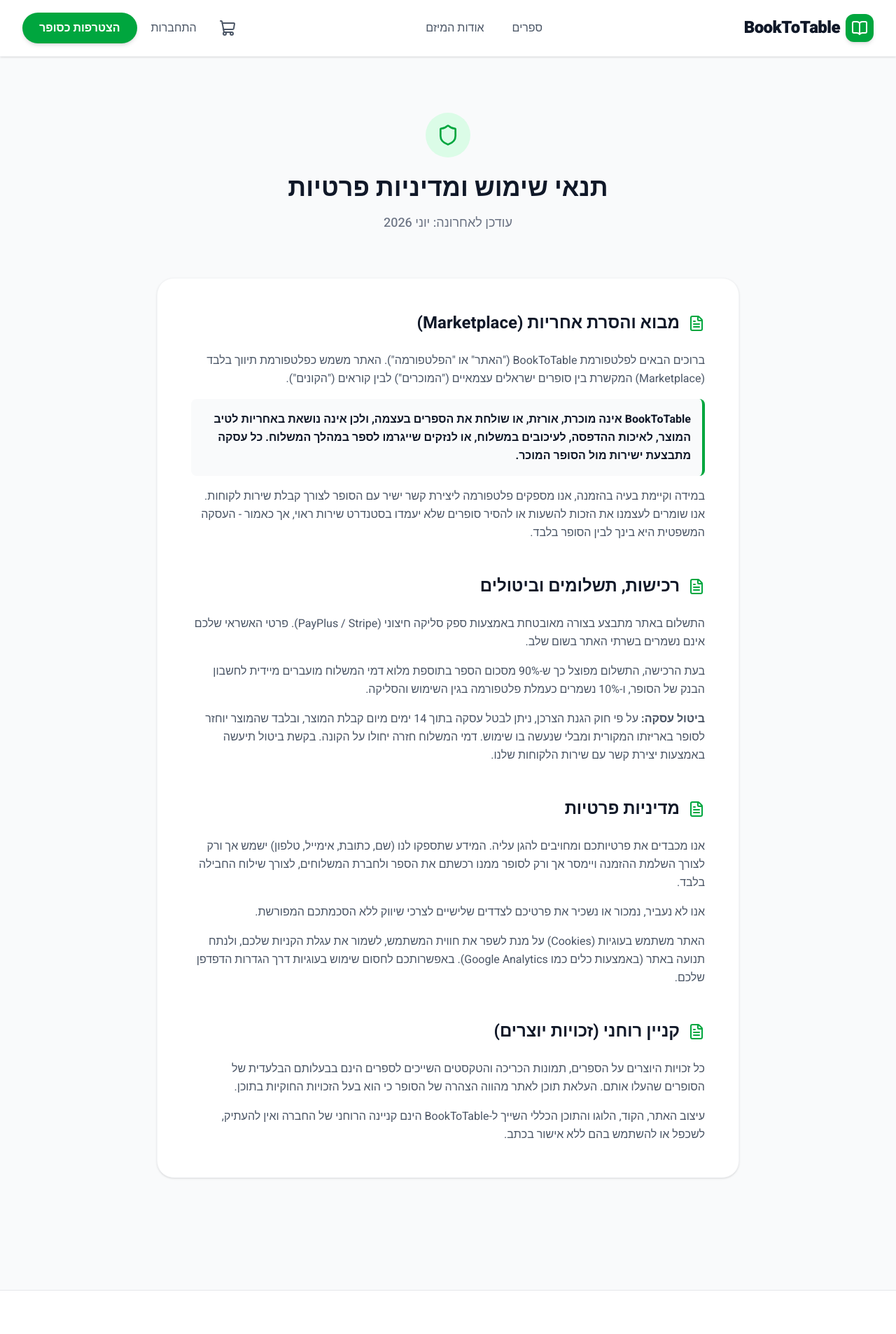
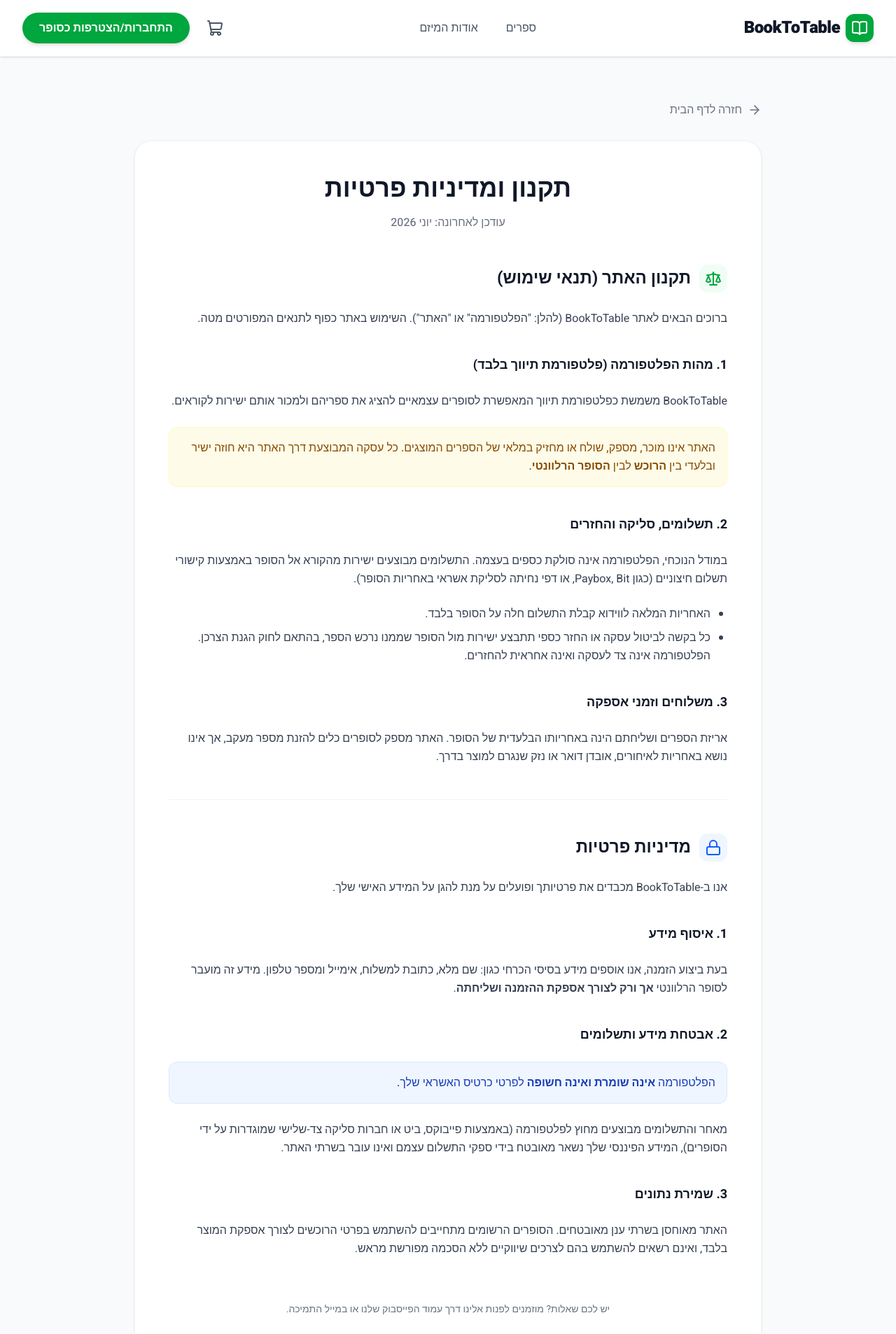
Before and after one commit to NoamLe17/BookToTable, a Next.js app: page /legal in a window 1280 px wide. Shown: the top 1906 px of the page at 70% size. Built offline with nearby package versions, Linux system fonts and the light colour scheme; no server answers.

Commit message:
Production Polish: Security, SEO, Legal, and new Hero section

```diff
--- a/src/app/legal/page.tsx
+++ b/src/app/legal/page.tsx
@@ -1,86 +1,89 @@
 import React from 'react';
-import { Shield, FileText } from 'lucide-react';
+import Link from 'next/link';
+import { ArrowRight, ShieldCheck, Scale, Lock } from 'lucide-react';
+
+export const metadata = {
+  title: 'תקנון ומדיניות פרטיות | BookToTable',
+  description: 'תקנון האתר, תנאי שימוש ומדיניות פרטיות של פלטפורמת BookToTable.',
+};
 
 export default function LegalPage() {
   return (
-    <div className="min-h-screen bg-gray-50 py-20">
-      <div className="max-w-4xl mx-auto px-4 sm:px-6 lg:px-8">
+    <div className="bg-gray-50 min-h-screen py-16 px-4">
+      <div className="max-w-4xl mx-auto">
+        <Link href="/" className="inline-flex items-center text-gray-500 hover:text-green-600 transition-colors mb-8 font-medium">
+          <ArrowRight className="ml-2" size={20} />
+          חזרה לדף הבית
+        </Link>
 
-        <div className="text-center mb-16">
-          <div className="w-16 h-16 bg-green-100 rounded-full flex items-center justify-center mx-auto mb-6 text-green-600">
-            <Shield size={32} />
+        <div className="bg-white rounded-3xl shadow-sm border border-gray-100 p-8 md:p-12">
+
+          <div className="text-center mb-12">
+            <h1 className="text-4xl font-black text-gray-900 mb-4">תקנון ומדיניות פרטיות</h1>
+            <p className="text-gray-500 font-medium">עודכן לאחרונה: יוני 2026</p>
           </div>
-          <h1 className="text-4xl font-black text-gray-900 mb-4">תנאי שימוש ומדיניות פרטיות</h1>
-          <p className="text-lg text-gray-500 font-medium">עודכן לאחרונה: יוני 2026</p>
-        </div>
 
-        <div className="bg-white rounded-3xl shadow-sm border border-gray-100 p-8 md:p-12 space-y-12">
+          {/* TOS Section */}
+          <section className="mb-12">
+            <div className="flex items-center gap-3 mb-6">
+              <div className="w-10 h-10 bg-green-50 text-green-600 rounded-xl flex items-center justify-center shrink-0">
+                <Scale size={24} />
+              </div>
+              <h2 className="text-2xl font-bold text-gray-900">תקנון האתר (תנאי שימוש)</h2>
+            </div>
 
-          <section>
-            <h2 className="text-2xl font-bold text-gray-900 mb-6 flex items-center gap-3">
-              <FileText className="text-green-600" /> מבוא והסרת אחריות (Marketplace)
-            </h2>
-            <div className="space-y-4 text-gray-600 leading-relaxed">
-              <p>
-                ברוכים הבאים לפלטפורמת BookToTable ("האתר" או "הפלטפורמה"). האתר משמש כפלטפורמת תיווך בלבד (Marketplace) המקשרת בין סופרים ישראלים עצמאיים ("המוכרים") לבין קוראים ("הקונים").
-              </p>
-              <p className="font-bold text-gray-900 bg-gray-50 p-4 rounded-lg border-r-4 border-green-600">
-                BookToTable אינה מוכרת, אורזת, או שולחת את הספרים בעצמה, ולכן אינה נושאת באחריות לטיב המוצר, לאיכות ההדפסה, לעיכובים במשלוח, או לנזקים שייגרמו לספר במהלך המשלוח. כל עסקה מתבצעת ישירות מול הסופר המוכר.
-              </p>
-              <p>
-                במידה וקיימת בעיה בהזמנה, אנו מספקים פלטפורמה ליצירת קשר ישיר עם הסופר לצורך קבלת שירות לקוחות. אנו שומרים לעצמנו את הזכות להשעות או להסיר סופרים שלא יעמדו בסטנדרט שירות ראוי, אך כאמור - העסקה המשפטית היא בינך לבין הסופר בלבד.
-              </p>
+            <div className="space-y-6 text-gray-700 leading-relaxed text-sm md:text-base">
+              <p>ברוכים הבאים לאתר BookToTable (להלן: "הפלטפורמה" או "האתר"). השימוש באתר כפוף לתנאים המפורטים מטה.</p>
+
+              <h3 className="font-bold text-gray-900 text-lg pt-4">1. מהות הפלטפורמה (פלטפורמת תיווך בלבד)</h3>
+              <p>BookToTable משמשת כפלטפורמת תיווך המאפשרת לסופרים עצמאיים להציג את ספריהם ולמכור אותם ישירות לקוראים.</p>
+              <div className="bg-yellow-50 border border-yellow-100 p-4 rounded-xl text-yellow-800 font-medium">
+                האתר אינו מוכר, מספק, שולח או מחזיק במלאי של הספרים המוצגים. כל עסקה המבוצעת דרך האתר היא חוזה ישיר ובלעדי בין <strong>הרוכש</strong> לבין <strong>הסופר הרלוונטי</strong>.
+              </div>
+
+              <h3 className="font-bold text-gray-900 text-lg pt-4">2. תשלומים, סליקה והחזרים</h3>
+              <p>במודל הנוכחי, הפלטפורמה אינה סולקת כספים בעצמה. התשלומים מבוצעים ישירות מהקורא אל הסופר באמצעות קישורי תשלום חיצוניים (כגון Paybox, Bit, או דפי נחיתה לסליקת אשראי באחריות הסופר).</p>
+              <ul className="list-disc pr-6 space-y-2">
+                <li>האחריות המלאה לווידוא קבלת התשלום חלה על הסופר בלבד.</li>
+                <li>כל בקשה לביטול עסקה או החזר כספי תתבצע ישירות מול הסופר שממנו נרכש הספר, בהתאם לחוק הגנת הצרכן. הפלטפורמה אינה צד לעסקה ואינה אחראית להחזרים.</li>
+              </ul>
+
+              <h3 className="font-bold text-gray-900 text-lg pt-4">3. משלוחים וזמני אספקה</h3>
+              <p>אריזת הספרים ושליחתם הינה באחריותו הבלעדית של הסופר. האתר מספק לסופרים כלים להזנת מספר מעקב, אך אינו נושא באחריות לאיחורים, אובדן דואר או נזק שנגרם למוצר בדרך.</p>
             </div>
           </section>
 
+          <hr className="border-gray-100 my-12" />
+
+          {/* Privacy Policy Section */}
           <section>
-            <h2 className="text-2xl font-bold text-gray-900 mb-6 flex items-center gap-3">
-              <FileText className="text-green-600" /> רכישות, תשלומים וביטולים
-            </h2>
-            <div className="space-y-4 text-gray-600 leading-relaxed">
-              <p>
-                התשלום באתר מתבצע בצורה מאובטחת באמצעות ספק סליקה חיצוני (PayPlus / Stripe). פרטי האשראי שלכם אינם נשמרים בשרתי האתר בשום שלב.
-              </p>
-              <p>
-                בעת הרכישה, התשלום מפוצל כך ש-90% מסכום הספר בתוספת מלוא דמי המשלוח מועברים מיידית לחשבון הבנק של הסופר, ו-10% נשמרים כעמלת פלטפורמה בגין השימוש והסליקה.
-              </p>
-              <p>
-                <strong>ביטול עסקה:</strong> על פי חוק הגנת הצרכן, ניתן לבטל עסקה בתוך 14 ימים מיום קבלת המוצר, ובלבד שהמוצר יוחזר לסופר באריזתו המקורית ומבלי שנעשה בו שימוש. דמי המשלוח חזרה יחולו על הקונה. בקשת ביטול תיעשה באמצעות יצירת קשר עם שירות הלקוחות שלנו.
-              </p>
+            <div className="flex items-center gap-3 mb-6">
+              <div className="w-10 h-10 bg-blue-50 text-blue-600 rounded-xl flex items-center justify-center shrink-0">
+                <Lock size={24} />
+              </div>
+              <h2 className="text-2xl font-bold text-gray-900">מדיניות פרטיות</h2>
+            </div>
+
+            <div className="space-y-6 text-gray-700 leading-relaxed text-sm md:text-base">
+              <p>אנו ב-BookToTable מכבדים את פרטיותך ופועלים על מנת להגן על המידע האישי שלך.</p>
+
+              <h3 className="font-bold text-gray-900 text-lg pt-4">1. איסוף מידע</h3>
+              <p>בעת ביצוע הזמנה, אנו אוספים מידע בסיסי הכרחי כגון: שם מלא, כתובת למשלוח, אימייל ומספר טלפון. מידע זה מועבר לסופר הרלוונטי <strong>אך ורק לצורך אספקת ההזמנה ושליחתה</strong>.</p>
+
+              <h3 className="font-bold text-gray-900 text-lg pt-4">2. אבטחת מידע ותשלומים</h3>
+              <div className="bg-blue-50 border border-blue-100 p-4 rounded-xl text-blue-800 font-medium">
+                הפלטפורמה <strong>אינה שומרת ואינה חשופה</strong> לפרטי כרטיס האשראי שלך.
+              </div>
+              <p>מאחר והתשלומים מבוצעים מחוץ לפלטפורמה (באמצעות פייבוקס, ביט או חברות סליקה צד-שלישי שמוגדרות על ידי הסופרים), המידע הפיננסי שלך נשאר מאובטח בידי ספקי התשלום עצמם ואינו עובר בשרתי האתר.</p>
+
+              <h3 className="font-bold text-gray-900 text-lg pt-4">3. שמירת נתונים</h3>
+              <p>האתר מאוחסן בשרתי ענן מאובטחים. הסופרים הרשומים מתחייבים להשתמש בפרטי הרוכשים לצורך אספקת המוצר בלבד, ואינם רשאים להשתמש בהם לצרכים שיווקיים ללא הסכמה מפורשת מראש.</p>
             </div>
           </section>
 
-          <section>
-            <h2 className="text-2xl font-bold text-gray-900 mb-6 flex items-center gap-3">
-              <FileText className="text-green-600" /> מדיניות פרטיות
-            </h2>
-            <div className="space-y-4 text-gray-600 leading-relaxed">
-              <p>
-                אנו מכבדים את פרטיותכם ומחויבים להגן עליה. המידע שתספקו לנו (שם, כתובת, אימייל, טלפון) ישמש אך ורק לצורך השלמת ההזמנה ויימסר אך ורק לסופר ממנו רכשתם את הספר ולחברת המשלוחים, לצורך שילוח החבילה בלבד.
-              </p>
-              <p>
-                אנו לא נעביר, נמכור או נשכיר את פרטיכם לצדדים שלישיים לצרכי שיווק ללא הסכמתכם המפורשת.
-              </p>
-              <p>
-                האתר משתמש בעוגיות (Cookies) על מנת לשפר את חווית המשתמש, לשמור את עגלת הקניות שלכם, ולנתח תנועה באתר (באמצעות כלים כמו Google Analytics). באפשרותכם לחסום שימוש בעוגיות דרך הגדרות הדפדפן שלכם.
-              </p>
-            </div>
-          </section>
-
-          <section>
-            <h2 className="text-2xl font-bold text-gray-900 mb-6 flex items-center gap-3">
-              <FileText className="text-green-600" /> קניין רוחני (זכויות יוצרים)
-            </h2>
-            <div className="space-y-4 text-gray-600 leading-relaxed">
-              <p>
-                כל זכויות היוצרים על הספרים, תמונות הכריכה והטקסטים השייכים לספרים הינם בבעלותם הבלעדית של הסופרים שהעלו אותם. העלאת תוכן לאתר מהווה הצהרה של הסופר כי הוא בעל הזכויות החוקיות בתוכן.
-              </p>
-              <p>
-                עיצוב האתר, הקוד, הלוגו והתוכן הכללי השייך ל-BookToTable הינם קניינה הרוחני של החברה ואין להעתיק, לשכפל או להשתמש בהם ללא אישור בכתב.
-              </p>
-            </div>
-          </section>
-
+          <div className="mt-16 text-center text-gray-500 text-sm">
+            יש לכם שאלות? מוזמנים לפנות אלינו דרך עמוד הפייסבוק שלנו או במייל התמיכה.
+          </div>
         </div>
       </div>
     </div>
--- a/src/app/page.tsx
+++ b/src/app/page.tsx
@@ -14,23 +14,75 @@
 
   return (
     <div className="page-transition bg-white min-h-screen">
-      <section className="relative h-[600px] flex items-center justify-center overflow-hidden bg-gray-900">
-        <div className="absolute inset-0 bg-gradient-to-r from-gray-900/90 to-gray-900/40 z-10"></div>
-        <div className="relative z-20 h-full flex flex-col items-center justify-center text-center px-4 max-w-4xl mx-auto">
-          <span className="bg-green-600 text-white px-4 py-1.5 rounded-full text-sm font-bold mb-6 tracking-wide shadow-sm">חדש!</span>
-          <h1 className="text-5xl md:text-7xl font-black text-white mb-6 leading-tight">
-            הבית של <span className="text-green-400">הסופרים העצמאיים</span>
+      <section className="relative min-h-[85vh] flex items-center justify-center overflow-hidden bg-[#0A0F1A]">
+        {/* Animated Background Gradients */}
+        <div className="absolute inset-0 z-0">
+          <div className="absolute top-1/4 left-1/4 w-[40rem] h-[40rem] bg-green-900/30 rounded-full blur-[120px] mix-blend-screen animate-pulse duration-[8000ms]"></div>
+          <div className="absolute bottom-1/4 right-1/4 w-[35rem] h-[35rem] bg-blue-900/20 rounded-full blur-[100px] mix-blend-screen"></div>
+          <div className="absolute top-1/2 left-1/2 -translate-x-1/2 -translate-y-1/2 w-full h-full bg-[radial-gradient(circle_at_center,transparent_0%,#0A0F1A_100%)]"></div>
+
+          {/* Subtle Grid Pattern overlay */}
+          <div className="absolute inset-0 bg-[url('https://grainy-gradients.vercel.app/noise.svg')] opacity-20 brightness-100 contrast-150"></div>
+          <div className="absolute inset-0 bg-[linear-gradient(rgba(255,255,255,0.02)_1px,transparent_1px),linear-gradient(90deg,rgba(255,255,255,0.02)_1px,transparent_1px)] bg-[size:64px_64px] [mask-image:radial-gradient(ellipse_60%_60%_at_50%_50%,#000_70%,transparent_100%)]"></div>
+        </div>
+
+        <div className="relative z-20 h-full flex flex-col items-center justify-center text-center px-4 max-w-5xl mx-auto mt-10">
+
+          {/* Glassmorphic Badge */}
+          <div className="group cursor-default inline-flex items-center gap-2 px-4 py-2 rounded-full bg-white/5 border border-white/10 backdrop-blur-md mb-8 hover:bg-white/10 transition-all duration-300">
+            <span className="relative flex h-3 w-3">
+              <span className="animate-ping absolute inline-flex h-full w-full rounded-full bg-green-400 opacity-75"></span>
+              <span className="relative inline-flex rounded-full h-3 w-3 bg-green-500"></span>
+            </span>
+            <span className="text-sm font-medium text-gray-300 tracking-wide group-hover:text-white transition-colors">
+              פלטפורמת הקריאה החדשה של ישראל
+            </span>
+          </div>
+
+          <h1 className="text-6xl md:text-8xl font-black text-white mb-6 leading-[1.1] tracking-tight">
+            הבית של <br className="md:hidden" />
+            <span className="text-transparent bg-clip-text bg-gradient-to-r from-green-400 via-emerald-300 to-green-500 animate-gradient-x">
+              הסופרים העצמאיים
+            </span>
           </h1>
-          <p className="text-xl md:text-2xl text-gray-200 mb-10 font-medium leading-relaxed max-w-3xl">
-            פלטפורמה מהפכנית שמאפשרת לסופרים למכור את הספרים שלהם ישירות אליך - בלי פערי תיווך, ובלי רשתות שלוקחות את רוב הרווח.
+
+          <p className="text-xl md:text-2xl text-gray-400 mb-12 font-medium leading-relaxed max-w-3xl">
+            מודל מהפכני שמאפשר לסופרים למכור ישירות אליך - <span className="text-white">בלי פערי תיווך</span> ובלי רשתות שלוקחות את רוב הרווח. הקורא מרוויח מחיר הוגן, הסופר מרוויח <span className="text-green-400">100% מהקנייה.</span>
           </p>
-          <div className="flex flex-col sm:flex-row gap-4">
-            <Link href="/books" className="bg-green-600 hover:bg-green-700 text-white px-8 py-4 rounded-xl text-lg font-bold transition-all shadow-lg hover:shadow-green-900/20 flex items-center justify-center">
-              חנות הספרים <ArrowRight className="ml-2" size={20} />
+
+          <div className="flex flex-col sm:flex-row gap-5 items-center justify-center w-full sm:w-auto">
+            <Link
+              href="/books"
+              className="group relative inline-flex items-center justify-center w-full sm:w-auto bg-green-500 hover:bg-green-400 text-white px-8 py-4 rounded-2xl text-lg font-bold transition-all duration-300 shadow-[0_0_40px_-10px_rgba(34,197,94,0.5)] hover:shadow-[0_0_60px_-15px_rgba(34,197,94,0.7)] hover:-translate-y-1"
+            >
+              <span className="relative z-10 flex items-center">
+                חנות הספרים
+                <ArrowRight className="ml-2 transform group-hover:-translate-x-1 transition-transform" size={20} />
+              </span>
             </Link>
-            <Link href="/authors/join" className="bg-white/10 hover:bg-white/20 backdrop-blur-md border border-white/30 text-white px-8 py-4 rounded-xl text-lg font-bold transition-all flex items-center justify-center">
-              הצטרפות כסופר
+
+            <Link
+              href="/auth/login"
+              className="group relative inline-flex items-center justify-center w-full sm:w-auto bg-white/5 hover:bg-white/10 backdrop-blur-lg border border-white/10 text-white px-8 py-4 rounded-2xl text-lg font-bold transition-all duration-300 hover:-translate-y-1"
+            >
+              התחברות/הצטרפות כסופר
             </Link>
+          </div>
+
+          {/* Trust Indicators */}
+          <div className="mt-16 pt-8 border-t border-white/10 flex flex-wrap justify-center gap-8 md:gap-16 opacity-70">
+            <div className="flex items-center gap-2">
+              <span className="text-2xl">📚</span>
+              <span className="text-sm font-medium text-gray-300">תמיכה ישירה ביוצרים</span>
+            </div>
+            <div className="flex items-center gap-2">
+              <span className="text-2xl">💳</span>
+              <span className="text-sm font-medium text-gray-300">תשלום ישיר ובטוח</span>
+            </div>
+            <div className="flex items-center gap-2">
+              <span className="text-2xl">📦</span>
+              <span className="text-sm font-medium text-gray-300">משלוח עד הבית</span>
+            </div>
           </div>
         </div>
       </section>
--- a/src/components/layout/Navbar.tsx
+++ b/src/components/layout/Navbar.tsx
@@ -82,11 +82,8 @@
               </div>
             ) : (
               <div className="flex items-center gap-3">
-                <Link href="/auth/login" className="text-gray-600 hover:text-green-600 font-medium px-2">
-                  התחברות
-                </Link>
-                <Link href="/authors/join" className="bg-green-600 hover:bg-green-700 text-white px-6 py-2.5 rounded-full font-bold transition-all shadow-md hover:shadow-lg">
-                  הצטרפות כסופר
+                <Link href="/auth/login" className="bg-green-600 hover:bg-green-700 text-white px-6 py-2.5 rounded-full font-bold transition-all shadow-md hover:shadow-lg">
+                  התחברות/הצטרפות כסופר
                 </Link>
               </div>
             )}
@@ -127,8 +124,7 @@
                 </>
               ) : (
                 <>
-                  <Link href="/auth/login" className="text-gray-700 font-medium" onClick={() => setMobileOpen(false)}>התחברות</Link>
-                  <Link href="/authors/join" className="bg-green-600 text-white text-center py-2.5 rounded-lg font-bold shadow-md" onClick={() => setMobileOpen(false)}>הצטרפות כסופר</Link>
+                  <Link href="/auth/login" className="bg-green-600 text-white text-center py-2.5 rounded-lg font-bold shadow-md" onClick={() => setMobileOpen(false)}>התחברות/הצטרפות כסופר</Link>
                 </>
               )}
             </div>
```
Also changed, not shown: src/app/api/checkout/route.ts (+1 -7 lines), src/app/books/[id]/page.tsx (+19 -0 lines), src/app/globals.css (+14 -0 lines), src/components/layout/Footer.tsx (+3 -8 lines), src/lib/payplus.ts (deleted, +0 -79 lines), 2 other files (tests, documents, lock files or other folders).
